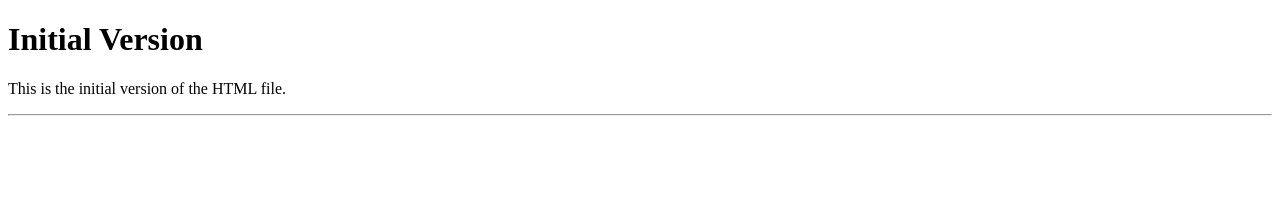
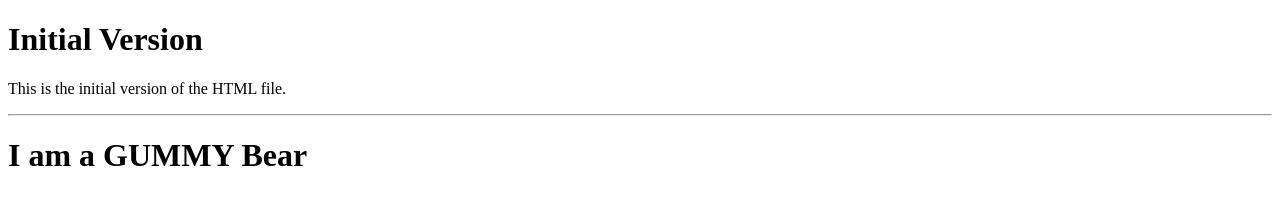
Before and after one commit to ToastNest/SE_HAND, a plain HTML site: page index.html in a window 1280 px wide. Drawn offline with Linux system fonts and the light colour scheme.

Commit message:
Gummy Bear

```diff
--- a/index.html
+++ b/index.html
@@ -7,5 +7,6 @@
     <h1>Initial Version</h1>
     <p>This is the initial version of the HTML file.</p>
     <hr/>
+    <h1> I am a GUMMY Bear </h1>
 </body>
 </html>
```
